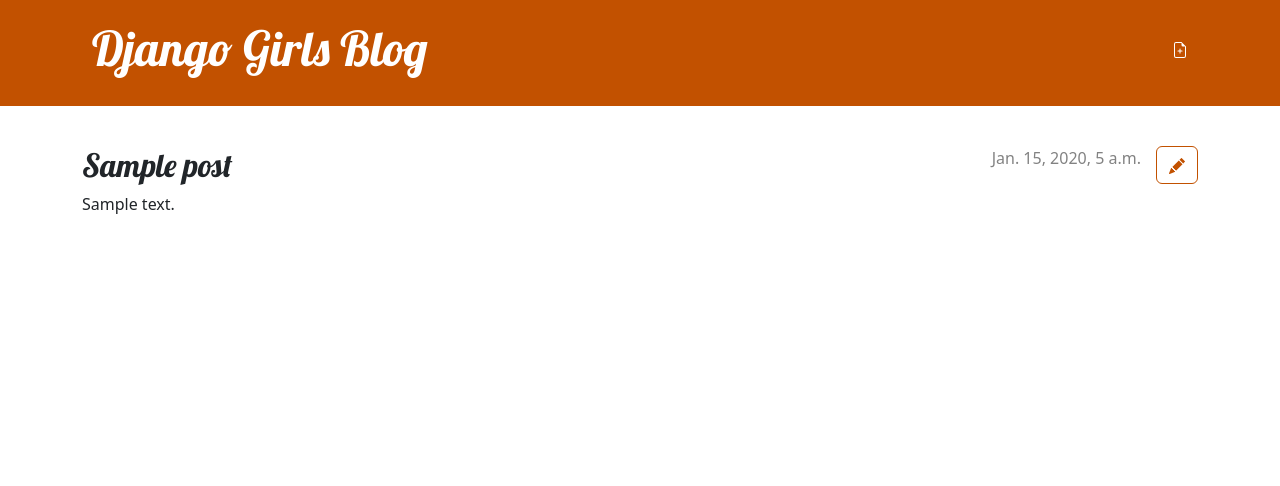
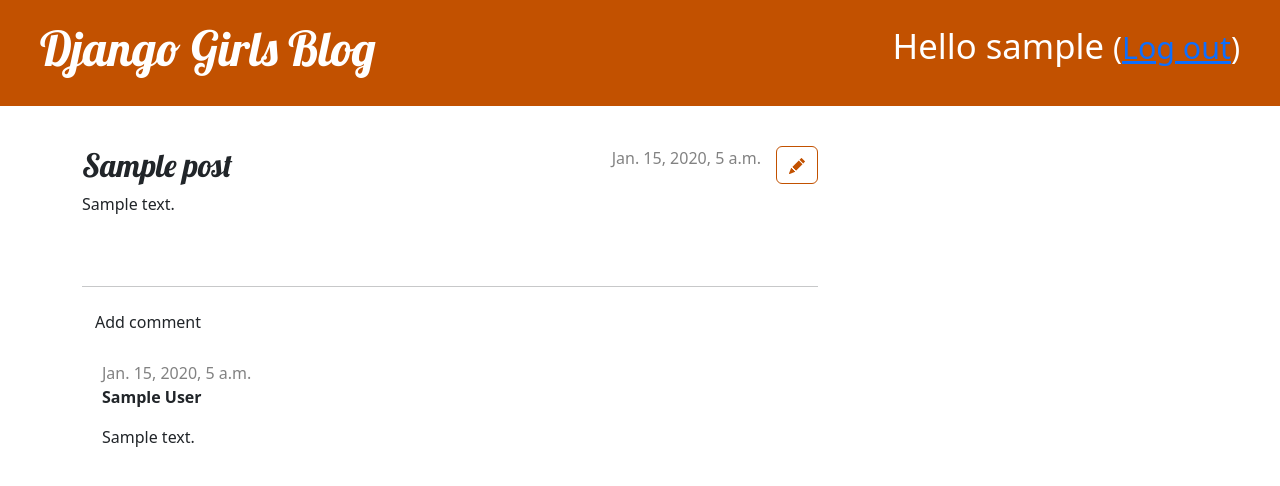
Before and after one commit to hdbrazier/django, a Django app: page /post/1/ in a window 1280 px wide. Shown: the top 486 px of the page. Run offline with Django 5.2, Linux system fonts and the light colour scheme; a user stored in the database is signed in; tables that the repository leaves empty hold one stand-in row (values such as "Sample post").

Commit message:
Finished Homework sections, added security, and created comment model

```diff
--- a/blog/admin.py
+++ b/blog/admin.py
@@ -1,4 +1,5 @@
 from django.contrib import admin
-from .models import Post
+from .models import Post, Comment
 
 admin.site.register(Post)
+admin.site.register(Comment)
--- a/blog/models.py
+++ b/blog/models.py
@@ -16,3 +16,20 @@
 
     def __str__(self):
         return self.title
+
+class Comment(models.Model):
+    post = models.ForeignKey('blog.Post', on_delete=models.CASCADE, related_name='comments')
+    author = models.CharField(max_length=200)
+    text = models.TextField()
+    created_date = models.DateTimeField(default=timezone.now)
+    approved_comment = models.BooleanField(default=False)
+
+    def approve(self):
+        self.approved_comment = True
+        self.save()
+
+    def __str__(self):
+        return self.text
+
+    def approved_comments(self):
+        return self.comments.filter(approved_comment=True)
--- a/blog/static/css/blog.css
+++ b/blog/static/css/blog.css
@@ -69,3 +69,7 @@
     color: #FFFFFF;
     background-color: #C25100;
 }
+
+.comment {
+    margin: 20px 0px 20px 20px;
+}
--- a/blog/templates/blog/base.html
+++ b/blog/templates/blog/base.html
@@ -8,23 +8,23 @@
         <link rel="stylesheet" href="{% static 'css/blog.css' %}">
     </head>
     <body>
-        <header class="page-header">
-            <div class="container">
+        <div class="page-header">
             {% if user.is_authenticated %}
-                    <a href="{% url 'post_new' %}" class="top-menu">
-                        {% include './icons/file-earmark-plus.svg' %}
-                    </a>
+                <a href="{% url 'post_new' %}" class="top-menu"><span class="glyphicon glyphicon-plus"></span></a>
+                <a href="{% url 'post_draft_list' %}" class="top-menu"><span class="glyphicon glyphicon-edit"></span></a>
+                <p class="top-menu">Hello {{ user.username }} <small>(<a href="{% url 'logout' %}">Log out</a>)</small></p>
+            {% else %}
+                <a href="{% url 'login' %}" class="top-menu"><span class="glyphicon glyphicon-lock"></span></a>
             {% endif %}
             <h1><a href="/">Django Girls Blog</a></h1>
         </div>
-        </header>
-        <main class="content container">
+        <div class="content container">
             <div class="row">
-                <div class="col">
+                <div class="col-md-8">
                 {% block content %}
                 {% endblock %}
                 </div>
             </div>
-        </main>
+        </div>
     </body>
 </html>
--- a/blog/templates/blog/post_detail.html
+++ b/blog/templates/blog/post_detail.html
@@ -10,11 +10,44 @@
             {% endif %}
         </aside>
         {% if post.published_date %}
-            <time class="date">
+            <div class="date">
                 {{ post.published_date }}
-            </time>
+            </div>
+        {% else %}
+            <form method="POST" action="{% url 'post_publish' pk=post.pk %}" class="post-form">{% csrf_token %}
+                <button type="submit" class="post btn btn-secondary" name="publish">Publish</button>
+            </form>
+            <form method="POST" action="{% url 'post_remove' pk=post.pk %}" class="post-form">{% csrf_token %}
+                <button type="submit" class="post btn btn-danger" name="delete">
+                Delete
+                </button>
+            </form>
         {% endif %}
         <h2>{{ post.title }}</h2>
         <p>{{ post.text|linebreaksbr }}</p>
     </article>
+    <hr>
+    <a class="btn btn-default" href="{% url 'add_comment_to_post' pk=post.pk %}">Add comment</a>
+
+    {% for comment in post.comments.all %}
+        {% if user.is_authenticated or comment.approved_comment %}
+        <div class="comment">
+            <div class="date">
+                {{ comment.created_date }}
+                {% if not comment.approved_comment %}
+                    <a class="btn btn-default" href="{% url 'comment_remove' pk=comment.pk %}">
+                    {% include './icons/hand-thumbs-down.svg' %}
+                    </a>
+                    <a class="btn btn-default" href="{% url 'comment_approve' pk=comment.pk %}">
+                    {% include './icons/hand-thumbs-up.svg' %}
+                    </a>
+                {% endif %}
+            </div>
+            <strong>{{ comment.author }}</strong>
+            <p>{{ comment.text|linebreaks }}</p>
+        </div>
+        {% endif %}
+    {% empty %}
+        <p>No comments here yet :(</p>
+    {% endfor %}
 {% endblock %}
--- a/blog/urls.py
+++ b/blog/urls.py
@@ -6,4 +6,10 @@
     path('post/<int:pk>/', views.post_detail, name='post_detail'),
     path('post/new/', views.post_new, name='post_new'),
     path('post/<int:pk>/edit/', views.post_edit, name='post_edit'),
+    path('drafts/', views.post_draft_list, name='post_draft_list'),
+    path('post/<int:pk>/publish/', views.post_publish, name='post_publish'),
+    path('post/<int:pk>/remove/', views.post_remove, name='post_remove'),
+    path('post/<int:pk>/comment/', views.add_comment_to_post, name='add_comment_to_post'),
+    path('comment/<int:pk>/approve/', views.comment_approve, name='comment_approve'),
+    path('comment/<int:pk>/remove/', views.comment_remove, name='comment_remove'),
 ]
--- a/blog/views.py
+++ b/blog/views.py
@@ -2,8 +2,9 @@
 from django.utils import timezone
 from django.shortcuts import render, get_object_or_404
 from django.shortcuts import redirect
-from .models import Post
-from .forms import PostForm
+from .models import Post, Comment
+from .forms import PostForm, CommentForm
+from django.contrib.auth.decorators import login_required
 
 def post_list(request):
     posts = Post.objects.filter(published_date__lte=timezone.now()).order_by('published_date')
@@ -13,19 +14,20 @@
     post = get_object_or_404(Post, pk=pk)
     return render(request, 'blog/post_detail.html', {'post': post})
 
+@login_required
 def post_new(request):
     if request.method == "POST":
         form = PostForm(request.POST)
         if form.is_valid():
             post = form.save(commit=False)
             post.author = request.user
-            post.published_date = timezone.now()
             post.save()
             return redirect('post_detail', pk=post.pk)
     else:
         form = PostForm()
     return render(request, 'blog/post_edit.html', {'form': form})
 
+@login_required
 def post_edit(request, pk):
     post = get_object_or_404(Post, pk=pk)
     if request.method == "POST":
@@ -33,9 +35,52 @@
         if form.is_valid():
             post = form.save(commit=False)
             post.author = request.user
-            post.published_date = timezone.now()
             post.save()
             return redirect('post_detail', pk=post.pk)
     else:
         form = PostForm(instance=post)
     return render(request, 'blog/post_edit.html', {'form': form})
+
+@login_required
+def post_draft_list(request):
+    posts = Post.objects.filter(published_date__isnull=True).order_by('created_date')
+    return render(request, 'blog/post_draft_list.html', {'posts': posts})
+
+@login_required
+def post_publish(request, pk):
+    post = get_object_or_404(Post, pk=pk)
+    if request.method=='POST':
+        post.publish()
+    return redirect('post_detail', pk=pk)
+
+@login_required
+def post_remove(request, pk):
+    post = get_object_or_404(Post, pk=pk)
+    if request.method=='POST':
+        post.delete()
+    return redirect('post_list')
+
+def add_comment_to_post(request, pk):
+    post = get_object_or_404(Post, pk=pk)
+    if request.method == "POST":
+        form = CommentForm(request.POST)
+        if form.is_valid():
+            comment = form.save(commit=False)
+            comment.post = post
+            comment.save()
+            return redirect('post_detail', pk=post.pk)
+    else:
+        form = CommentForm()
+    return render(request, 'blog/add_comment_to_post.html', {'form': form})
+
+@login_required
+def comment_approve(request, pk):
+    comment = get_object_or_404(Comment, pk=pk)
+    comment.approve()
+    return redirect('post_detail', pk=comment.post.pk)
+
+@login_required
+def comment_remove(request, pk):
+    comment = get_object_or_404(Comment, pk=pk)
+    comment.delete()
+    return redirect('post_detail', pk=comment.post.pk)
--- a/mysite/settings.py
+++ b/mysite/settings.py
@@ -40,6 +40,8 @@
     'django.contrib.staticfiles',
     'blog',
 ]
+
+LOGIN_REDIRECT_URL = '/'
 
 MIDDLEWARE = [
     'django.middleware.security.SecurityMiddleware',
--- a/mysite/urls.py
+++ b/mysite/urls.py
@@ -14,10 +14,14 @@
     1. Import the include() function: from django.urls import include, path
     2. Add a URL to urlpatterns:  path('blog/', include('blog.urls'))
 """
+from django.urls import path, include
 from django.contrib import admin
-from django.urls import path, include
+
+from django.contrib.auth import views
 
 urlpatterns = [
     path('admin/', admin.site.urls),
+    path('accounts/login/', views.LoginView.as_view(), name='login'),
+    path('accounts/logout/', views.LogoutView.as_view(next_page='/'), name='logout'),
     path('', include('blog.urls')),
 ]
```
Also changed, not shown: blog/forms.py (+7 -1 lines), blog/templates/blog/add_comment_to_post.html (added, +9 -0 lines), blog/templates/blog/post_draft_list.html (added, +11 -0 lines), blog/templates/blog/post_list.html (+7 -6 lines), blog/templates/registration/login.html (added, +24 -0 lines), blog/migrations/0002_comment.py (added). Lines whose indentation alone changed are shown as unchanged.
